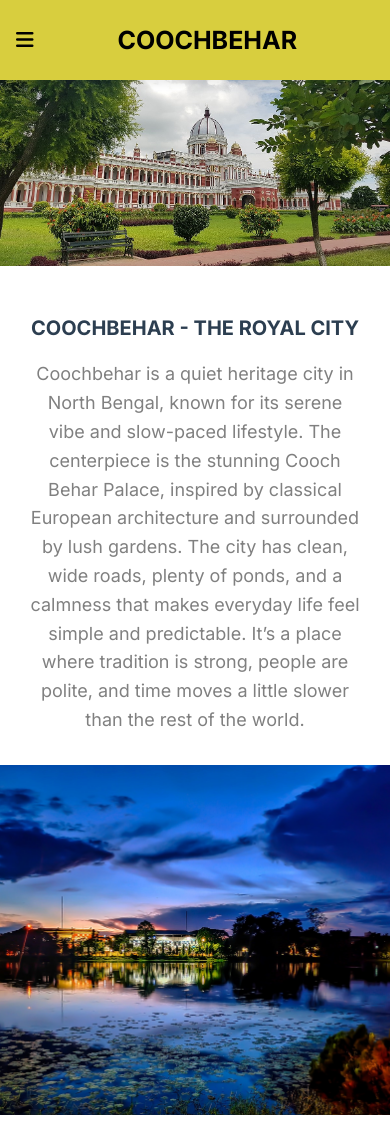
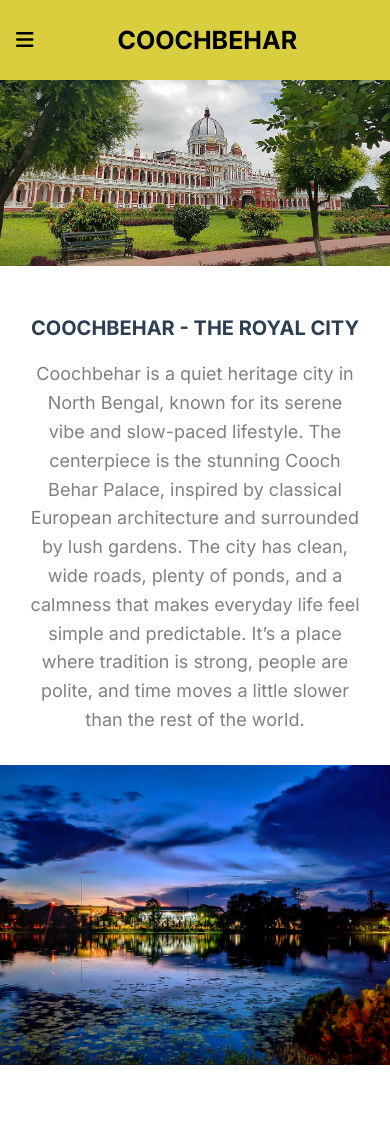
Before and after one commit to abk2191/coochbehar, a React (Vite) app: page / in a window 390 px wide. After the commit the page ends 1085 px from the top, so only its background shows below. Built offline with nearby package versions, Linux system fonts and the light colour scheme; a web font is replaced by a local one.

Commit message:
Added new features

```diff
--- a/src/index.css
+++ b/src/index.css
@@ -154,4 +154,12 @@ body {
     top: 80px; /* Position below mobile navbar */
     width: 250px;
   }
+
+  .second-banner {
+    height: 300px;
+  }
+
+  .second-banner-image {
+    height: 300px;
+  }
 }
```
